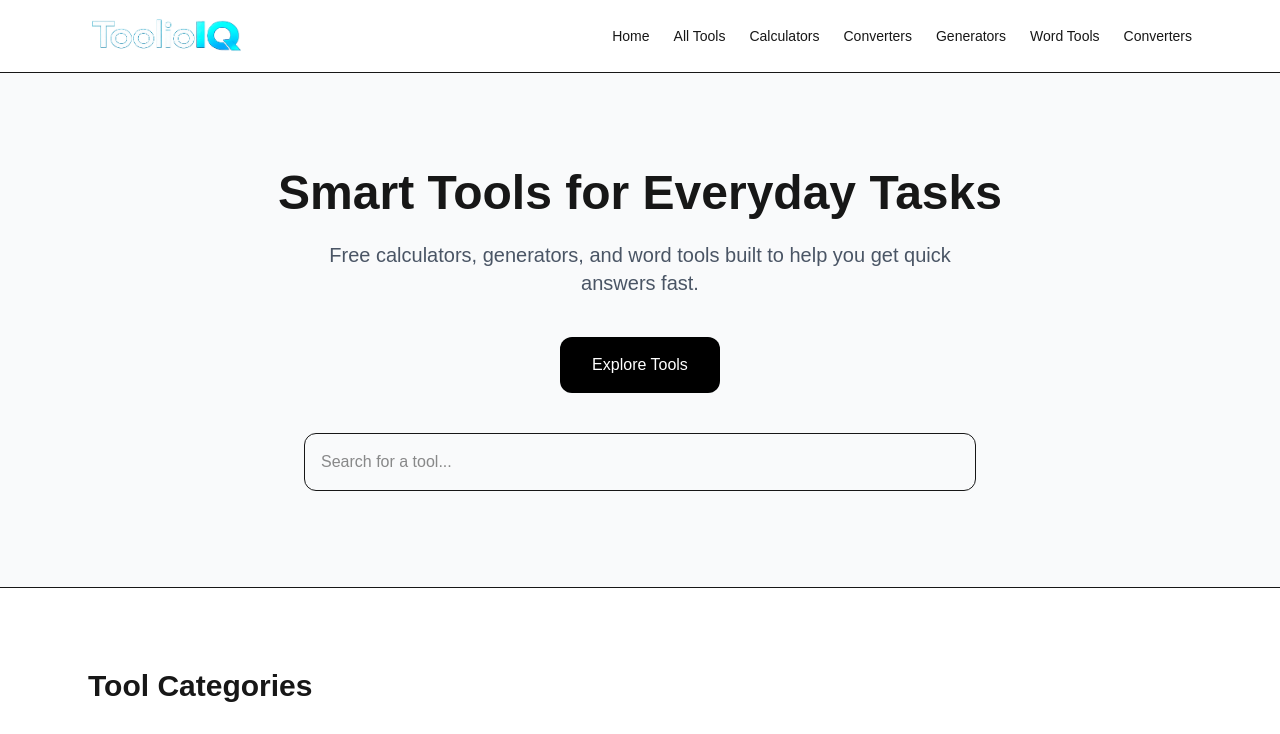
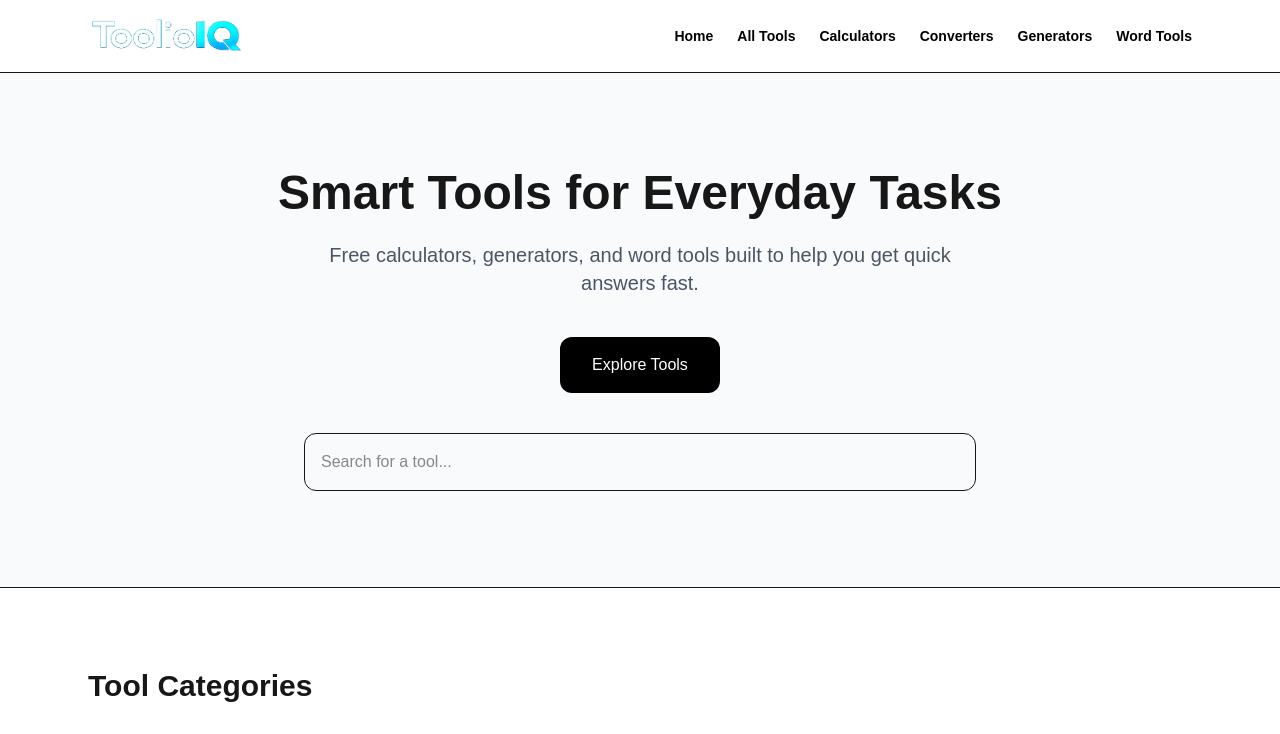
Before and after one commit to toolioiq/toolioiq, a Next.js app: page / in a window 1280 px wide. Shown: the top 734 px of the page. Built offline with nearby package versions, Linux system fonts and the light colour scheme.

Commit message:
Darken navbar links

```diff
--- a/components/Navbar.tsx
+++ b/components/Navbar.tsx
@@ -19,31 +19,30 @@ export default function Navbar() {
           />
         </Link>
 
-        <div className="flex gap-6 text-sm font-medium">
-          <Link href="/" className="hover:text-blue-600 transition-colors">
+        <div className="flex gap-6 text-sm font-bold text-black">
+          <Link href="/" className="text-black hover:text-blue-600 transition-colors">
             Home
           </Link>
 
-          <Link href="/tools" className="hover:text-blue-600 transition-colors">
+          <Link href="/tools" className="text-black hover:text-blue-600 transition-colors">
             All Tools
           </Link>
 
-          <Link href="/calculators" className="hover:text-blue-600 transition-colors">
+          <Link href="/calculators" className="text-black hover:text-blue-600 transition-colors">
             Calculators
           </Link>
 
-          <Link href="/converters" className="hover:text-blue-600 transition-colors">
+          <Link href="/converters" className="text-black hover:text-blue-600 transition-colors">
             Converters
           </Link>
 
-          <Link href="/generators" className="hover:text-blue-600 transition-colors">
+          <Link href="/generators" className="text-black hover:text-blue-600 transition-colors">
             Generators
           </Link>
 
-          <Link href="/word-tools" className="hover:text-blue-600 transition-colors">
+          <Link href="/word-tools" className="text-black hover:text-blue-600 transition-colors">
             Word Tools
           </Link>
-          <Link href="/converters">Converters</Link>
         </div>
       </div>
     </nav>
```
